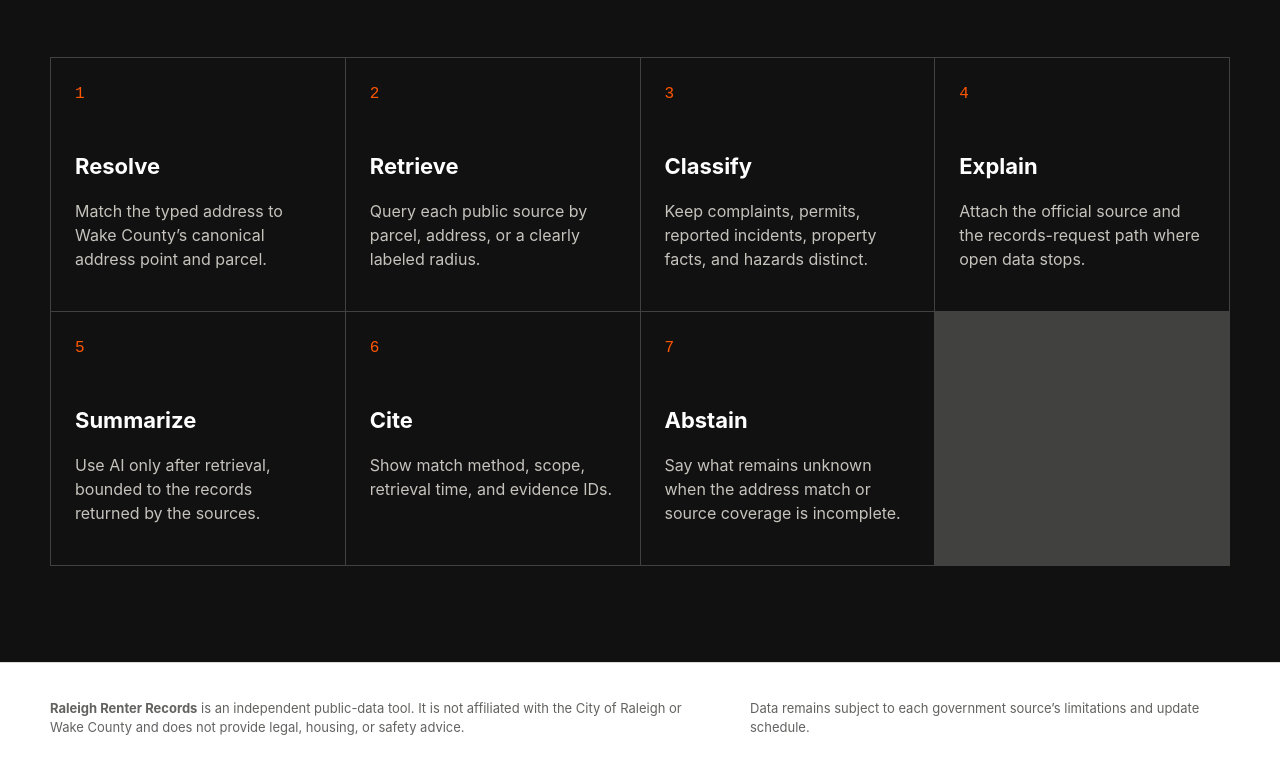
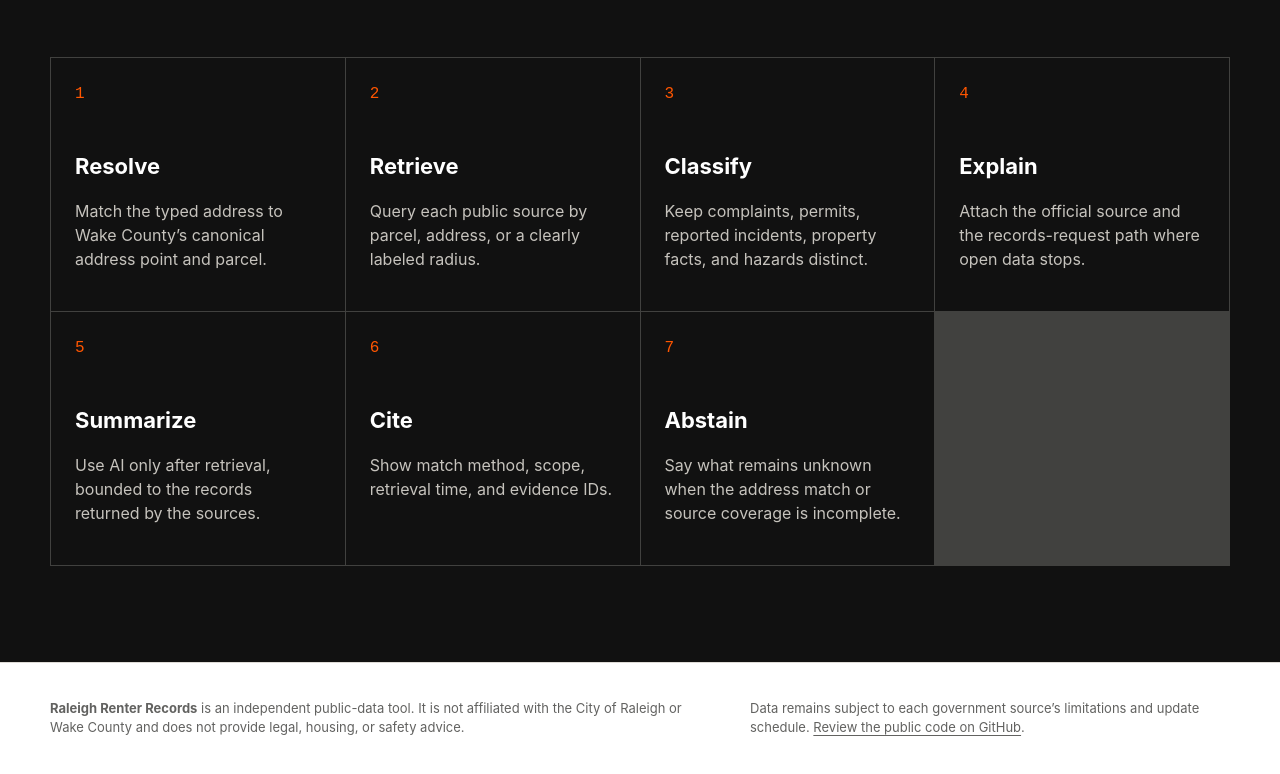
Before and after one commit to wayanvota/raleigh-renter, a website: page public/index.html in a window 1280 px wide. Shown: the part 1344-2118 px from the top of the page. Drawn offline with Linux system fonts and the light colour scheme.

Commit message:
Link public deployment and source code

```diff
--- a/public/index.html
+++ b/public/index.html
@@ -130,7 +130,7 @@
 
     <footer>
       <p><strong>Raleigh Renter Records</strong> is an independent public-data tool. It is not affiliated with the City of Raleigh or Wake County and does not provide legal, housing, or safety advice.</p>
-      <p>Data remains subject to each government source’s limitations and update schedule.</p>
+      <p>Data remains subject to each government source’s limitations and update schedule. <a href="https://github.com/wayanvota/raleigh-renter" target="_blank" rel="noreferrer">Review the public code on GitHub</a>.</p>
     </footer>
   </body>
 </html>
```
Also changed, not shown: README.md.
